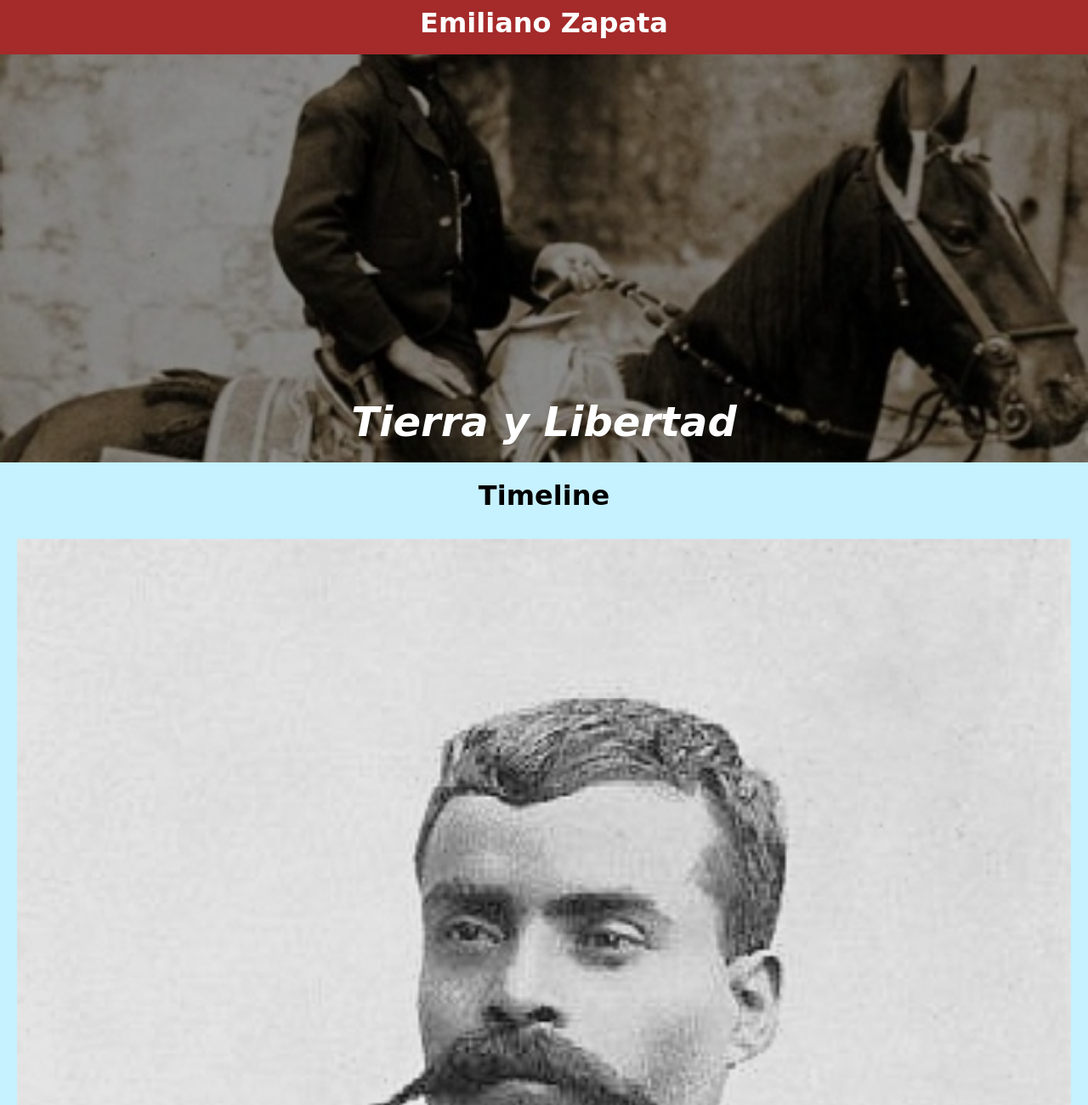
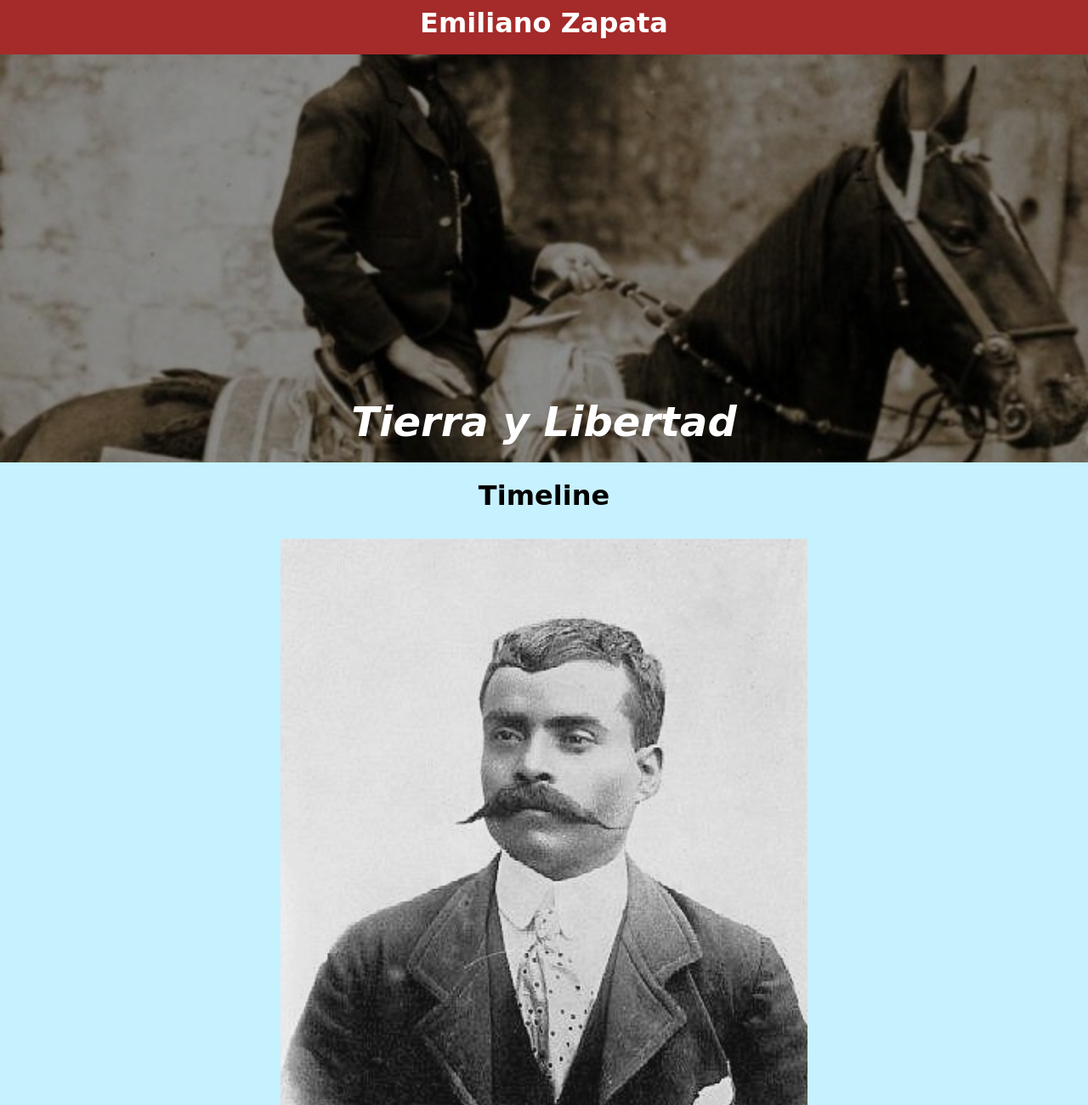
Before and after one commit to vanityespinosa/Tribute-Page-Emiliano-Zapata, a plain HTML site: page index.html in a window 1280 px wide. Shown: the top 1300 px of the page at 85% size. Drawn offline with Linux system fonts and the light colour scheme; a web font is replaced by a local one.

Commit message:
Add styles for tablet design.

```diff
--- a/index_styles.css
+++ b/index_styles.css
@@ -87,3 +87,40 @@ footer {
     background-color: black;
     color: #fff;
 }
+
+/*----------------------------------------------------------------------------
+                          Tablet Design
+------------------------------------------------------------------------------*/
+@media only screen and (min-width: 500px) {
+    ul {
+        padding: 0 3rem;
+    }
+    /***********************************************
+    Main Section
+    ***********************************************/
+    main section {
+        padding: 1.25rem;
+    }
+
+    /********** Landing Styles *********/
+    main #landing {
+        background: linear-gradient(rgba(0, 0, 0, 0.45), rgba(0, 0, 0, 0.45)),
+        url("images/Emiliano_Zapata_04.jpg") no-repeat center;
+        background-size: cover;
+    }
+    /********** Timeline Styles *********/
+    main #timeline {
+        background-color: rgb(198, 241, 255);
+        text-align: left;
+    }
+    main #timeline h2 {
+        text-align: center;
+        font-size: 2rem;
+    }
+    main #timeline figure {
+        text-align: center;
+    }
+    main #timeline img {
+        width: 50%;
+    }
+}
```
